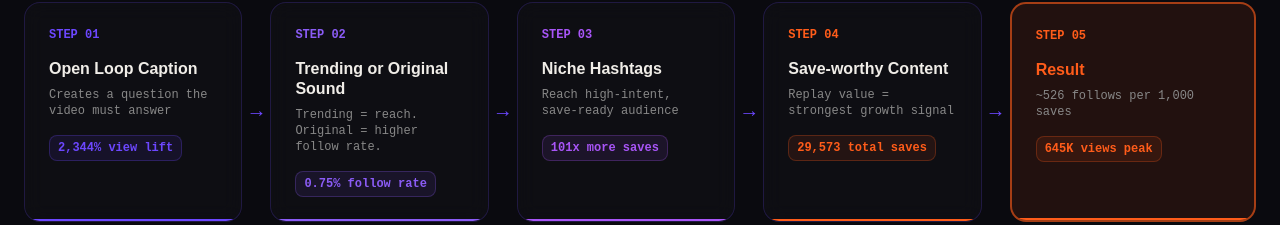
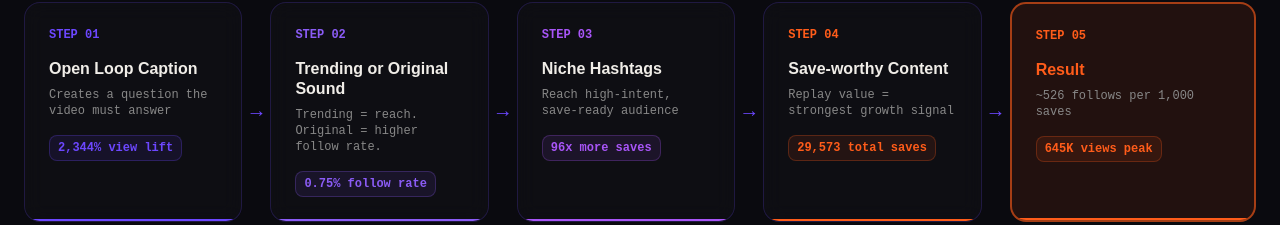
Before and after one commit to akshayiyer23/content-lab, a Next.js app: page / in a window 1280 px wide. Shown: the part 3913-4138 px from the top of the page. Built offline with nearby package versions, Linux system fonts and the light colour scheme.

Commit message:
Update metric value for Niche Hashtags

```diff
--- a/app/components/GrowthFormula.tsx
+++ b/app/components/GrowthFormula.tsx
@@ -22,7 +22,7 @@ const steps = [
     num: '03',
     label: 'Niche Hashtags',
     detail: 'Reach high-intent, save-ready audience',
-    metric: '101x more saves',
+    metric: '96x more saves',
     color: '#a855f7',
   },
   {
```
